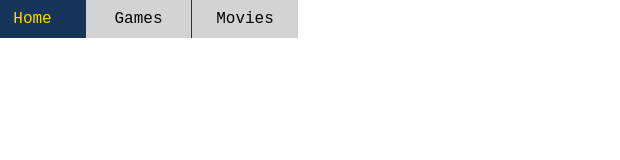
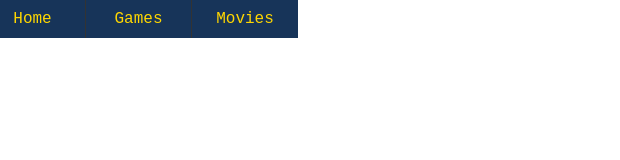
Before and after one commit to aJosht3x/bootstrapweb, a plain HTML site: page index.html in a window 1280 px wide. Shown: the full height of the page, 20-640 px from the left. Drawn offline with Linux system fonts and the light colour scheme.

Commit message:
Update index.html

```diff
--- a/index.html
+++ b/index.html
@@ -1,16 +1,17 @@
 <!DOCTYPE html>
 <html>
   <head>
-    <meta http-equiv="content-type" content="text/html; charset=utf-8" />
-    <meta name="viewport" content="width=device-width,initial-scale=1">
+    <meta charset=utf-8" />
+    <meta name="viewport" content="width=device-width, initial-scale=1">
+
     <title>Web ²</title>
   </head>
   <body>
     <div class="nav-bar">
       <ul>
-        <li><a href="#">Home</a></li>
-        <li><a href="#">Games</a></li>
-        <li><a href="#">Movies</a></li>
+        <li><a class="active" href="#"><i class="fa fa-fw fa-home"></i>Home</a></li>
+        <li><a class="active" href="#"><i class="fa fa-fw fa-user"></i>Games</a></li>
+        <li><a class="active" href="#"><i class="fa fa fw fa-film"></i>Movies</a></li>
       </ul>
     </div>
 
@@ -71,3 +72,8 @@
     </style>
   </body>
 </html>
+
+<a href="#aJosht3x" class="active">aJoshtex</a>
+  <a class="active" href="index.html"><i class="fa fa-fw fa-home"></i> Home</a>
+  <a class="active" href="Support.html"><i class="fa fa-fw fa-user"></i>Support</a>
+  <a class="active" href="Contact.html"><i class="fa fa-fw fa-phone"></i>Contact</a>
```
